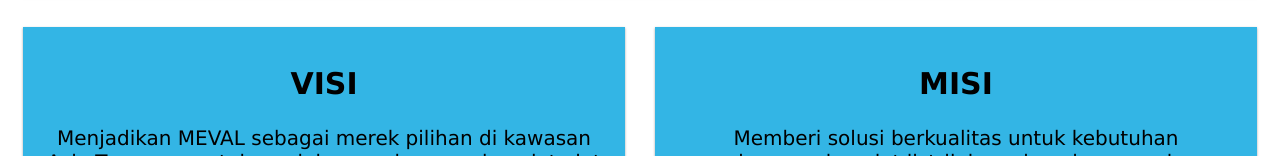
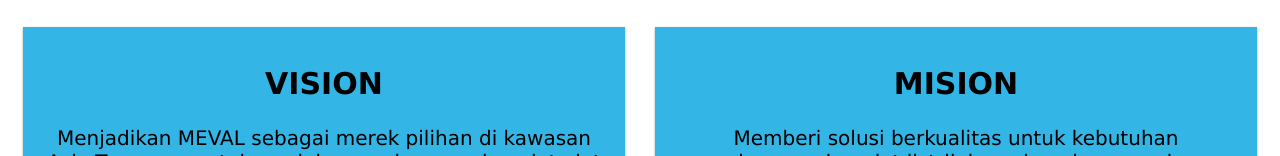
Before and after one commit to meval333/nilaiutama, a plain HTML site: page index.html in a window 1280 px wide. Shown: the part 598-754 px from the top of the page. Drawn offline with Linux system fonts and the light colour scheme.

Commit message:
Update index.html

```diff
--- a/index.html
+++ b/index.html
@@ -158,7 +158,7 @@
 <div class="col-6 col-s-12">
     <div class="aside">
 
-      <h2>VISI</h2>
+      <h2>VISION</h2>
       <p>Menjadikan MEVAL sebagai merek pilihan di kawasan Asia Tenggara untuk produk pencahayaan dan alat alat listrik</p>
 
     </div>
@@ -169,7 +169,7 @@
     <div class="aside">
 
 
-      <h2>MISI</h2>
+      <h2>MISION</h2>
       <p>Memberi solusi berkualitas untuk kebutuhan pencahayaan dan alat listrik kepada pelanggan dengan harga terjangkau di Indonesia.</p>
     </div>
   </div>
```
